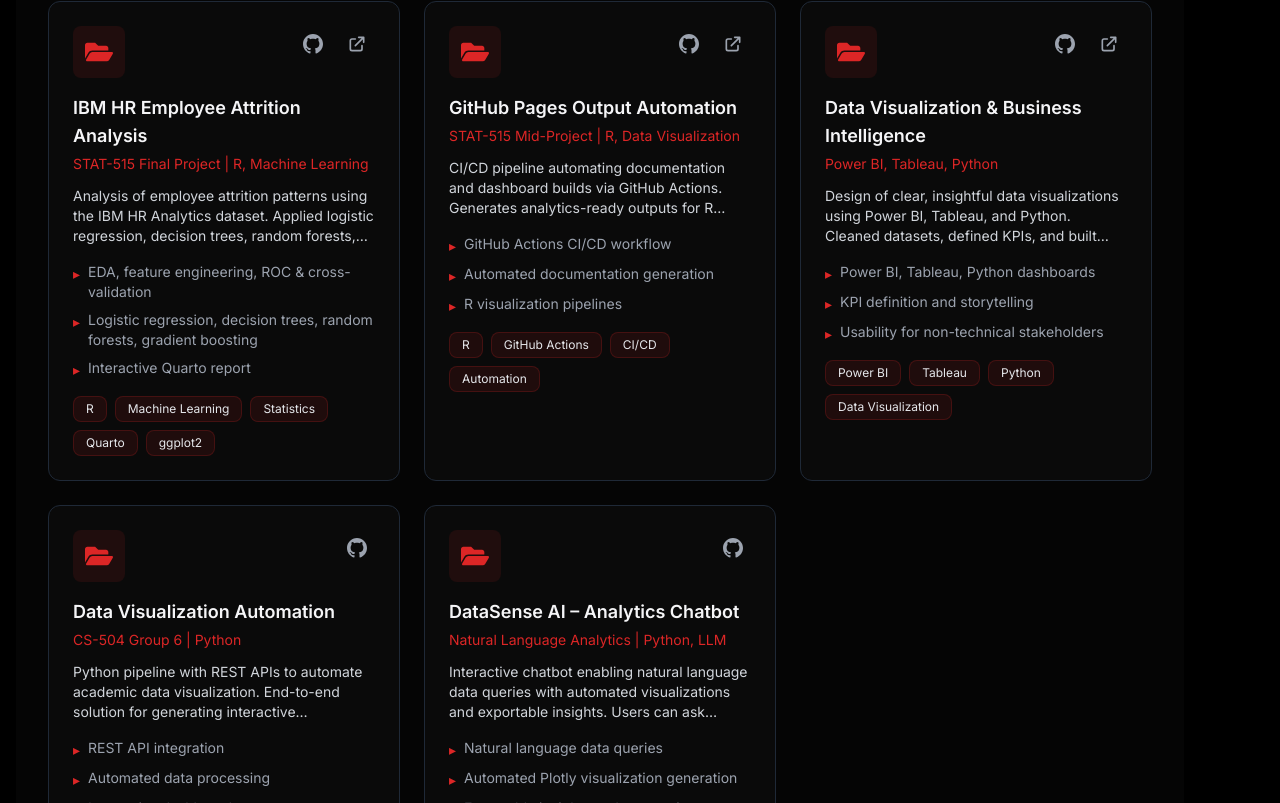
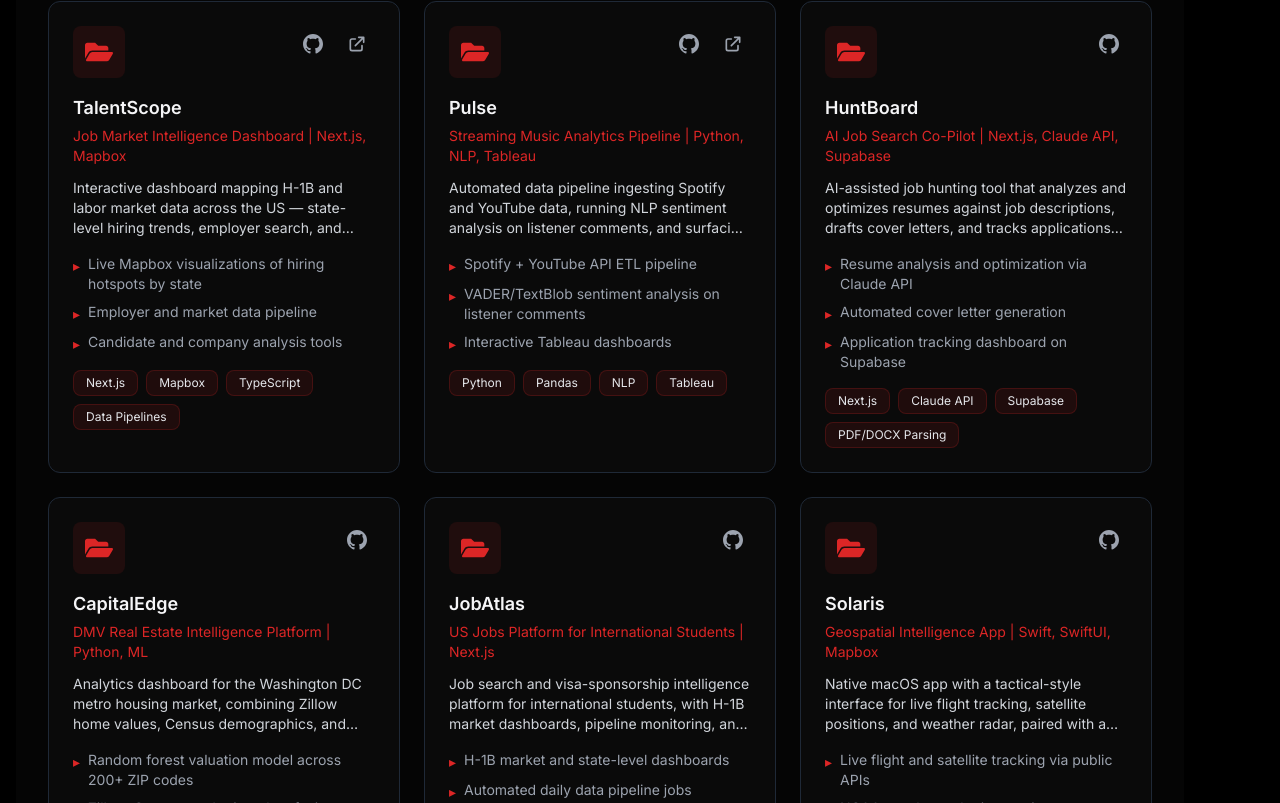
Before and after one commit to rutvij1407/RUTVIJ_PORTFOLIO_, a Next.js app: page / in a window 1280 px wide. Shown: the part 4497-5300 px from the top of the page. Built offline with nearby package versions, Linux system fonts and the light colour scheme.

Commit message:
Refresh Projects section with current work, fix broken GitHub Pages link
- Add TalentScope, Pulse, HuntBoard, CapitalEdge, JobAtlas, Solaris, DataSense AI
- Fix typo'd GitHub Pages URL (rtuvij1407 -> rutvij1407) causing a 404 on 3 cards
- Feature live Vercel demo links for TalentScope and Pulse

```diff
--- a/components/mobile/ProjectsXian.tsx
+++ b/components/mobile/ProjectsXian.tsx
@@ -6,43 +6,43 @@
 
 const projects = [
   {
-    title: 'GitHub Pages Output Automation (Mid-Project-CS504)',
-    description: 'Automated deployment workflows for project documentation and dashboards using GitHub Actions and static build pipelines. Generated build outputs and analytical visualizations for portfolio and data-centric repositories.',
-    skills: ['skills-github.svg', 'skills-bi.svg', 'skills-tableau.svg'],
-    link: 'https://rutvij1407.github.io/rtuvij1407.github.io-output/',
-    github: 'https://github.com/rutvij1407/rtuvij1407.github.io-output',
+    title: 'TalentScope – Job Market Intelligence Dashboard',
+    description: 'Interactive dashboard mapping H-1B and labor market data across the US, with live Mapbox visualizations of hiring hotspots, employer search, and candidate analysis tools.',
+    skills: ['skills-react.svg', 'skills-javascript.svg', 'skills-github.svg'],
+    link: 'https://talentscope-chi.vercel.app',
+    github: 'https://github.com/rutvij1407/Talentscope',
     image: 'projects-1.jpg',
   },
   {
-    title: 'Data Visualization Automation – CS504 Group 6',
-    description: 'Collaborated on a Python pipeline to automate academic data visualization and trend reporting. Implemented backend models and APIs to generate interactive dashboards for student performance and course insights.',
-    skills: ['skills-python.svg', 'skills-bi.svg', 'skills-tableau.svg'],
-    link: null,
-    github: null,
+    title: 'Pulse – Streaming Music Analytics Pipeline',
+    description: 'Automated pipeline ingesting Spotify and YouTube data, running NLP sentiment analysis on listener comments, and surfacing trends through interactive Tableau dashboards.',
+    skills: ['skills-python.svg', 'skills-tableau.svg', 'skills-bi.svg'],
+    link: 'https://pulse-amber-kappa.vercel.app',
+    github: 'https://github.com/rutvij1407/pulse',
     image: 'projects-2.jpg',
   },
   {
-    title: 'NFTGENIX – Decentralized NFT Analytics Platform',
-    description: 'Designed an NFT analytics dashboard using Python and Power BI to visualize NFT sales, trends, and ownership patterns. Integrated blockchain APIs to collect and analyze real-time NFT metadata and transaction statistics.',
-    skills: ['skills-html.svg', 'skills-css.svg', 'skills-javascript.svg'],
-    link: 'https://rutvij1407.github.io/NFTGENIX/',
-    github: 'https://github.com/rutvij1407/NFTGENIX',
+    title: 'HuntBoard – AI Job Search Co-Pilot',
+    description: 'AI-assisted job hunting tool that analyzes and optimizes resumes against job descriptions, drafts cover letters, and tracks applications end-to-end using the Claude API.',
+    skills: ['skills-react.svg', 'skills-javascript.svg', 'skills-github.svg'],
+    link: null,
+    github: 'https://github.com/rutvij1407/HuntBoard',
     image: 'projects-3.jpg',
   },
   {
-    title: 'DataSense AI',
-    description: 'Interactive chatbot enabling natural language data queries with automated Plotly visualizations and exportable insights. Built with Streamlit and Claude API.',
-    skills: ['skills-python.svg', 'skills-github.svg'],
+    title: 'CapitalEdge – DMV Real Estate Intelligence',
+    description: 'Analytics dashboard for the DC metro housing market, fusing Zillow home values, Census demographics, and crime data across 200+ ZIP codes to surface undervalued neighborhoods.',
+    skills: ['skills-python.svg', 'skills-mysql.svg', 'skills-bi.svg'],
     link: null,
-    github: null,
+    github: 'https://github.com/rutvij1407/CapitalEdge',
     image: 'projects-4.jpg',
   },
   {
     title: 'HR Employee Attrition Analysis',
     description: 'Comprehensive analysis of 1,470 employee records using multiple ML models to predict attrition with 85% accuracy. Identified key drivers: overtime, satisfaction, work-life balance.',
     skills: ['skills-python.svg', 'skills-bi.svg'],
-    link: null,
-    github: null,
+    link: 'https://rutvij1407.github.io/Final_STAT-515_HR-Attrition-Project/',
+    github: 'https://github.com/rutvij1407/Final_STAT-515_HR-Attrition-Project',
     image: 'projects-5.jpg',
   },
 ]
--- a/components/sections/Projects.tsx
+++ b/components/sections/Projects.tsx
@@ -6,13 +6,76 @@
 
 const projects = [
   {
+    title: 'TalentScope',
+    subtitle: 'Job Market Intelligence Dashboard | Next.js, Mapbox',
+    description: 'Interactive dashboard mapping H-1B and labor market data across the US — state-level hiring trends, employer search, and candidate analysis tools for job seekers and researchers.',
+    highlights: ['Live Mapbox visualizations of hiring hotspots by state', 'Employer and market data pipeline', 'Candidate and company analysis tools'],
+    tech: ['Next.js', 'Mapbox', 'TypeScript', 'Data Pipelines'],
+    link: 'https://talentscope-chi.vercel.app',
+    github: 'https://github.com/rutvij1407/Talentscope',
+  },
+  {
+    title: 'Pulse',
+    subtitle: 'Streaming Music Analytics Pipeline | Python, NLP, Tableau',
+    description: 'Automated data pipeline ingesting Spotify and YouTube data, running NLP sentiment analysis on listener comments, and surfacing trends through interactive Tableau dashboards.',
+    highlights: ['Spotify + YouTube API ETL pipeline', 'VADER/TextBlob sentiment analysis on listener comments', 'Interactive Tableau dashboards'],
+    tech: ['Python', 'Pandas', 'NLP', 'Tableau'],
+    link: 'https://pulse-amber-kappa.vercel.app',
+    github: 'https://github.com/rutvij1407/pulse',
+  },
+  {
+    title: 'HuntBoard',
+    subtitle: 'AI Job Search Co-Pilot | Next.js, Claude API, Supabase',
+    description: 'AI-assisted job hunting tool that analyzes and optimizes resumes against job descriptions, drafts cover letters, and tracks applications end-to-end.',
+    highlights: ['Resume analysis and optimization via Claude API', 'Automated cover letter generation', 'Application tracking dashboard on Supabase'],
+    tech: ['Next.js', 'Claude API', 'Supabase', 'PDF/DOCX Parsing'],
+    link: null,
+    github: 'https://github.com/rutvij1407/HuntBoard',
+  },
+  {
+    title: 'CapitalEdge',
+    subtitle: 'DMV Real Estate Intelligence Platform | Python, ML',
+    description: 'Analytics dashboard for the Washington DC metro housing market, combining Zillow home values, Census demographics, and crime data across 200+ ZIP codes to surface undervalued neighborhoods.',
+    highlights: ['Random forest valuation model across 200+ ZIP codes', 'Zillow, Census, and crime data fusion', 'Price-to-income affordability analysis'],
+    tech: ['Python', 'Pandas', 'Scikit-learn', 'SQL'],
+    link: null,
+    github: 'https://github.com/rutvij1407/CapitalEdge',
+  },
+  {
+    title: 'JobAtlas',
+    subtitle: 'US Jobs Platform for International Students | Next.js',
+    description: 'Job search and visa-sponsorship intelligence platform for international students, with H-1B market dashboards, pipeline monitoring, and automated daily data refreshes.',
+    highlights: ['H-1B market and state-level dashboards', 'Automated daily data pipeline jobs', 'Data engineering ops monitoring page'],
+    tech: ['Next.js', 'Google Maps API', 'Data Pipelines'],
+    link: null,
+    github: 'https://github.com/rutvij1407/JobAtlas_v1-rutvij-',
+  },
+  {
+    title: 'Solaris',
+    subtitle: 'Geospatial Intelligence App | Swift, SwiftUI, Mapbox',
+    description: 'Native macOS app with a tactical-style interface for live flight tracking, satellite positions, and weather radar, paired with a Next.js/Mapbox web companion.',
+    highlights: ['Live flight and satellite tracking via public APIs', 'NOAA weather radar integration', 'SwiftUI + Cesium.js hybrid 3D globe'],
+    tech: ['Swift', 'SwiftUI', 'Mapbox', 'Next.js'],
+    link: null,
+    github: 'https://github.com/rutvij1407/Solaris',
+  },
+  {
+    title: 'DataSense AI – Analytics Chatbot',
+    subtitle: 'Natural Language Analytics | Python, LLM',
+    description: 'Interactive chatbot enabling natural language data queries with automated visualizations and exportable insights. Users can ask questions in plain English and receive automated Plotly charts and structured data summaries.',
+    highlights: ['Natural language data queries', 'Automated Plotly visualization generation', 'Exportable insights and summaries'],
+    tech: ['Python', 'Claude API', 'Plotly', 'Next.js'],
+    link: null,
+    github: 'https://github.com/rutvij1407/Data_Sense_AI_Chatbot',
+  },
+  {
     title: 'IBM HR Employee Attrition Analysis',
     subtitle: 'STAT-515 Final Project | R, Machine Learning',
     description: 'Analysis of employee attrition patterns using the IBM HR Analytics dataset. Applied logistic regression, decision trees, random forests, and gradient boosting to predict attrition risk. EDA, feature engineering, model evaluation with ROC curves and cross-validation. Interactive Quarto-based analytical report with business interpretations.',
     highlights: ['EDA, feature engineering, ROC & cross-validation', 'Logistic regression, decision trees, random forests, gradient boosting', 'Interactive Quarto report'],
     tech: ['R', 'Machine Learning', 'Statistics', 'Quarto', 'ggplot2'],
-    link: 'https://rutvij1407.github.io/rtuvij1407.github.io-output/',
-    github: 'https://github.com/rutvij1407',
+    link: 'https://rutvij1407.github.io/Final_STAT-515_HR-Attrition-Project/',
+    github: 'https://github.com/rutvij1407/Final_STAT-515_HR-Attrition-Project',
   },
   {
     title: 'GitHub Pages Output Automation',
@@ -20,8 +83,8 @@
     description: 'CI/CD pipeline automating documentation and dashboard builds via GitHub Actions. Generates analytics-ready outputs for R visualization repositories. Reduces manual deployment steps and ensures consistent, reproducible builds for academic and professional projects.',
     highlights: ['GitHub Actions CI/CD workflow', 'Automated documentation generation', 'R visualization pipelines'],
     tech: ['R', 'GitHub Actions', 'CI/CD', 'Automation'],
-    link: 'https://rutvij1407.github.io/rtuvij1407.github.io-output/',
-    github: 'https://github.com/rutvij1407/rtuvij1407.github.io-output',
+    link: 'https://rutvij1407.github.io/Mid_STAT-515_Visualizations-project-output/',
+    github: 'https://github.com/rutvij1407/Mid_STAT-515_Visualizations-project-output',
   },
   {
     title: 'Data Visualization & Business Intelligence',
@@ -29,24 +92,6 @@
     description: 'Design of clear, insightful data visualizations using Power BI, Tableau, and Python. Cleaned datasets, defined KPIs, and built interactive dashboards. Storytelling through data for stakeholders to identify trends, anomalies, and performance gaps.',
     highlights: ['Power BI, Tableau, Python dashboards', 'KPI definition and storytelling', 'Usability for non-technical stakeholders'],
     tech: ['Power BI', 'Tableau', 'Python', 'Data Visualization'],
-    link: 'https://rutvij1407.github.io/rtuvij1407.github.io-output/',
-    github: 'https://github.com/rutvij1407/rtuvij1407.github.io-output',
-  },
-  {
-    title: 'Data Visualization Automation',
-    subtitle: 'CS-504 Group 6 | Python',
-    description: 'Python pipeline with REST APIs to automate academic data visualization. End-to-end solution for generating interactive performance dashboards from raw data. Streamlines reporting for educational institutions.',
-    highlights: ['REST API integration', 'Automated data processing', 'Interactive dashboards'],
-    tech: ['Python', 'Flask', 'REST APIs', 'Plotly'],
-    link: null,
-    github: 'https://github.com/rutvij1407',
-  },
-  {
-    title: 'DataSense AI – Analytics Chatbot',
-    subtitle: 'Natural Language Analytics | Python, LLM',
-    description: 'Interactive chatbot enabling natural language data queries with automated visualizations and exportable insights. Users can ask questions in plain English and receive automated Plotly charts and structured data summaries. Built for data exploration and self-service analytics.',
-    highlights: ['Natural language data queries', 'Automated Plotly visualization generation', 'Exportable insights and summaries'],
-    tech: ['Python', 'Streamlit', 'Claude API', 'Plotly'],
     link: null,
     github: 'https://github.com/rutvij1407',
   },
```
